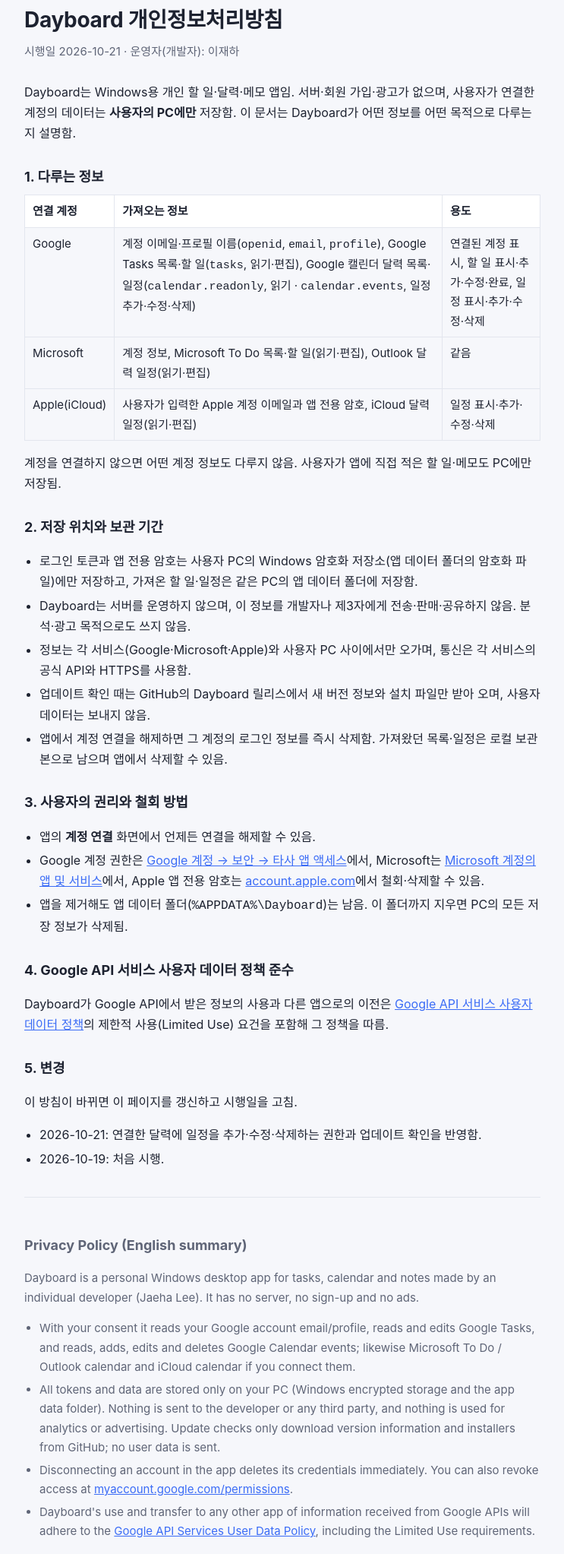
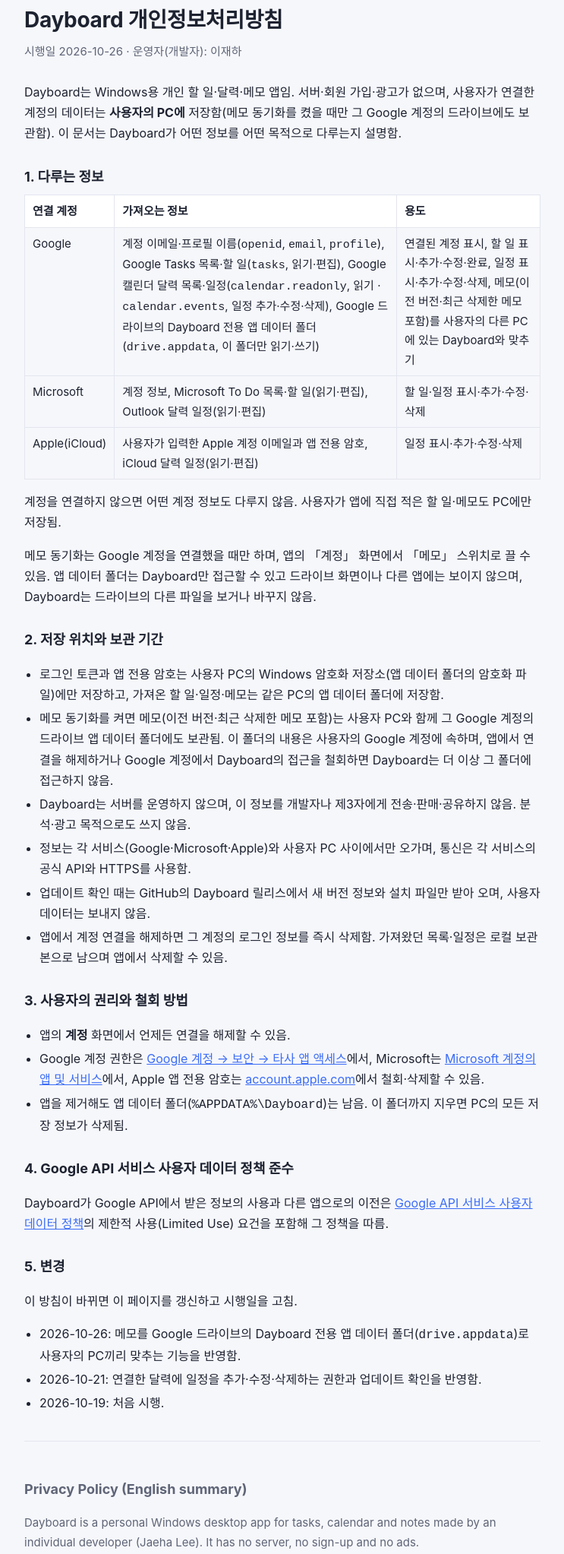
Before and after one commit to nowsummer/Dayboard, an Electron app: page privacy.html in a window 1280 px wide. Shown: the part 45-2090 px from the top of the page at 76% size, without its empty margins (268-1011 px from the left). Drawn offline with Linux system fonts and the light colour scheme.

Commit message:
Update the screenshots, intro page and privacy policy for Dayboard 1.1.0

```diff
--- a/privacy.html
+++ b/privacy.html
@@ -25,22 +25,24 @@
 <body>
 <main>
   <h1>Dayboard 개인정보처리방침</h1>
-  <p class="meta">시행일 2026-10-21 · 운영자(개발자): 이재하</p>
+  <p class="meta">시행일 2026-10-26 · 운영자(개발자): 이재하</p>
 
-  <p>Dayboard는 Windows용 개인 할 일·달력·메모 앱임. 서버·회원 가입·광고가 없으며, 사용자가 연결한 계정의 데이터는 <strong>사용자의 PC에만</strong> 저장함. 이 문서는 Dayboard가 어떤 정보를 어떤 목적으로 다루는지 설명함.</p>
+  <p>Dayboard는 Windows용 개인 할 일·달력·메모 앱임. 서버·회원 가입·광고가 없으며, 사용자가 연결한 계정의 데이터는 <strong>사용자의 PC에</strong> 저장함(메모 동기화를 켰을 때만 그 Google 계정의 드라이브에도 보관함). 이 문서는 Dayboard가 어떤 정보를 어떤 목적으로 다루는지 설명함.</p>
 
   <h2>1. 다루는 정보</h2>
   <table>
     <tr><th>연결 계정</th><th>가져오는 정보</th><th>용도</th></tr>
-    <tr><td>Google</td><td>계정 이메일·프로필 이름(<code>openid</code>, <code>email</code>, <code>profile</code>), Google Tasks 목록·할 일(<code>tasks</code>, 읽기·편집), Google 캘린더 달력 목록·일정(<code>calendar.readonly</code>, 읽기 · <code>calendar.events</code>, 일정 추가·수정·삭제)</td><td>연결된 계정 표시, 할 일 표시·추가·수정·완료, 일정 표시·추가·수정·삭제</td></tr>
-    <tr><td>Microsoft</td><td>계정 정보, Microsoft To Do 목록·할 일(읽기·편집), Outlook 달력 일정(읽기·편집)</td><td>같음</td></tr>
+    <tr><td>Google</td><td>계정 이메일·프로필 이름(<code>openid</code>, <code>email</code>, <code>profile</code>), Google Tasks 목록·할 일(<code>tasks</code>, 읽기·편집), Google 캘린더 달력 목록·일정(<code>calendar.readonly</code>, 읽기 · <code>calendar.events</code>, 일정 추가·수정·삭제), Google 드라이브의 Dayboard 전용 앱 데이터 폴더(<code>drive.appdata</code>, 이 폴더만 읽기·쓰기)</td><td>연결된 계정 표시, 할 일 표시·추가·수정·완료, 일정 표시·추가·수정·삭제, 메모(이전 버전·최근 삭제한 메모 포함)를 사용자의 다른 PC에 있는 Dayboard와 맞추기</td></tr>
+    <tr><td>Microsoft</td><td>계정 정보, Microsoft To Do 목록·할 일(읽기·편집), Outlook 달력 일정(읽기·편집)</td><td>할 일·일정 표시·추가·수정·삭제</td></tr>
     <tr><td>Apple(iCloud)</td><td>사용자가 입력한 Apple 계정 이메일과 앱 전용 암호, iCloud 달력 일정(읽기·편집)</td><td>일정 표시·추가·수정·삭제</td></tr>
   </table>
   <p>계정을 연결하지 않으면 어떤 계정 정보도 다루지 않음. 사용자가 앱에 직접 적은 할 일·메모도 PC에만 저장됨.</p>
+  <p>메모 동기화는 Google 계정을 연결했을 때만 하며, 앱의 「계정」 화면에서 「메모」 스위치로 끌 수 있음. 앱 데이터 폴더는 Dayboard만 접근할 수 있고 드라이브 화면이나 다른 앱에는 보이지 않으며, Dayboard는 드라이브의 다른 파일을 보거나 바꾸지 않음.</p>
 
   <h2>2. 저장 위치와 보관 기간</h2>
   <ul>
-    <li>로그인 토큰과 앱 전용 암호는 사용자 PC의 Windows 암호화 저장소(앱 데이터 폴더의 암호화 파일)에만 저장하고, 가져온 할 일·일정은 같은 PC의 앱 데이터 폴더에 저장함.</li>
+    <li>로그인 토큰과 앱 전용 암호는 사용자 PC의 Windows 암호화 저장소(앱 데이터 폴더의 암호화 파일)에만 저장하고, 가져온 할 일·일정·메모는 같은 PC의 앱 데이터 폴더에 저장함.</li>
+    <li>메모 동기화를 켜면 메모(이전 버전·최근 삭제한 메모 포함)는 사용자 PC와 함께 그 Google 계정의 드라이브 앱 데이터 폴더에도 보관됨. 이 폴더의 내용은 사용자의 Google 계정에 속하며, 앱에서 연결을 해제하거나 Google 계정에서 Dayboard의 접근을 철회하면 Dayboard는 더 이상 그 폴더에 접근하지 않음.</li>
     <li>Dayboard는 서버를 운영하지 않으며, 이 정보를 개발자나 제3자에게 전송·판매·공유하지 않음. 분석·광고 목적으로도 쓰지 않음.</li>
     <li>정보는 각 서비스(Google·Microsoft·Apple)와 사용자 PC 사이에서만 오가며, 통신은 각 서비스의 공식 API와 HTTPS를 사용함.</li>
     <li>업데이트 확인 때는 GitHub의 Dayboard 릴리스에서 새 버전 정보와 설치 파일만 받아 오며, 사용자 데이터는 보내지 않음.</li>
@@ -49,7 +51,7 @@
 
   <h2>3. 사용자의 권리와 철회 방법</h2>
   <ul>
-    <li>앱의 <strong>계정 연결</strong> 화면에서 언제든 연결을 해제할 수 있음.</li>
+    <li>앱의 <strong>계정</strong> 화면에서 언제든 연결을 해제할 수 있음.</li>
     <li>Google 계정 권한은 <a href="https://myaccount.google.com/permissions" rel="noopener">Google 계정 → 보안 → 타사 앱 액세스</a>에서, Microsoft는 <a href="https://account.live.com/consent/Manage" rel="noopener">Microsoft 계정의 앱 및 서비스</a>에서, Apple 앱 전용 암호는 <a href="https://account.apple.com/" rel="noopener">account.apple.com</a>에서 철회·삭제할 수 있음.</li>
     <li>앱을 제거해도 앱 데이터 폴더(<code>%APPDATA%\Dayboard</code>)는 남음. 이 폴더까지 지우면 PC의 모든 저장 정보가 삭제됨.</li>
   </ul>
@@ -60,6 +62,7 @@
   <h2>5. 변경</h2>
   <p>이 방침이 바뀌면 이 페이지를 갱신하고 시행일을 고침.</p>
   <ul>
+    <li>2026-10-26: 메모를 Google 드라이브의 Dayboard 전용 앱 데이터 폴더(<code>drive.appdata</code>)로 사용자의 PC끼리 맞추는 기능을 반영함.</li>
     <li>2026-10-21: 연결한 달력에 일정을 추가·수정·삭제하는 권한과 업데이트 확인을 반영함.</li>
     <li>2026-10-19: 처음 시행.</li>
   </ul>
@@ -69,7 +72,8 @@
     <p>Dayboard is a personal Windows desktop app for tasks, calendar and notes made by an individual developer (Jaeha Lee). It has no server, no sign-up and no ads.</p>
     <ul>
       <li>With your consent it reads your Google account email/profile, reads and edits Google Tasks, and reads, adds, edits and deletes Google Calendar events; likewise Microsoft To Do / Outlook calendar and iCloud calendar if you connect them.</li>
-      <li>All tokens and data are stored only on your PC (Windows encrypted storage and the app data folder). Nothing is sent to the developer or any third party, and nothing is used for analytics or advertising. Update checks only download version information and installers from GitHub; no user data is sent.</li>
+      <li>If you keep notes sync on, your notes (including earlier versions and recently deleted notes) are also stored in a Dayboard-only app data folder of your Google Drive (<code>drive.appdata</code>) so that they stay in step between your own PCs. Dayboard never reads or changes any other Drive file, and you can turn this off with the Notes switch in the app.</li>
+      <li>All tokens and data are stored on your PC (Windows encrypted storage and the app data folder). Nothing is sent to the developer or any third party, and nothing is used for analytics or advertising. Update checks only download version information and installers from GitHub; no user data is sent.</li>
       <li>Disconnecting an account in the app deletes its credentials immediately. You can also revoke access at <a href="https://myaccount.google.com/permissions" rel="noopener">myaccount.google.com/permissions</a>.</li>
       <li>Dayboard&#39;s use and transfer to any other app of information received from Google APIs will adhere to the <a href="https://developers.google.com/terms/api-services-user-data-policy" rel="noopener">Google API Services User Data Policy</a>, including the Limited Use requirements.</li>
     </ul>
```
Also changed, not shown: index.html (+13 -8 lines), images/calendar-week.png (added), images/calendar.png, images/help.png (added), images/notes.png, images/tasks-list.png, images/tasks-today-dark.png, images/tasks-today.png, images/widgets.png.
